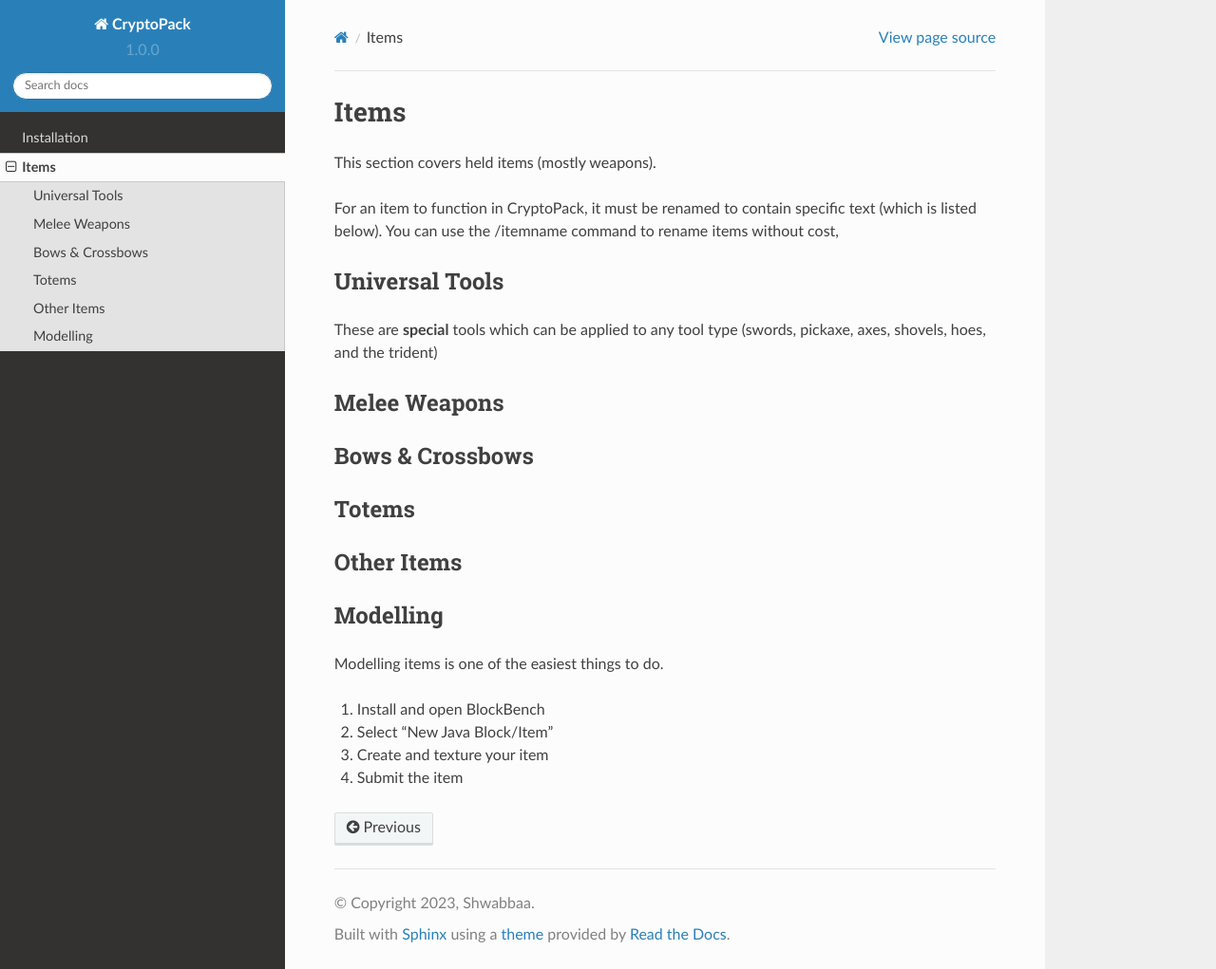
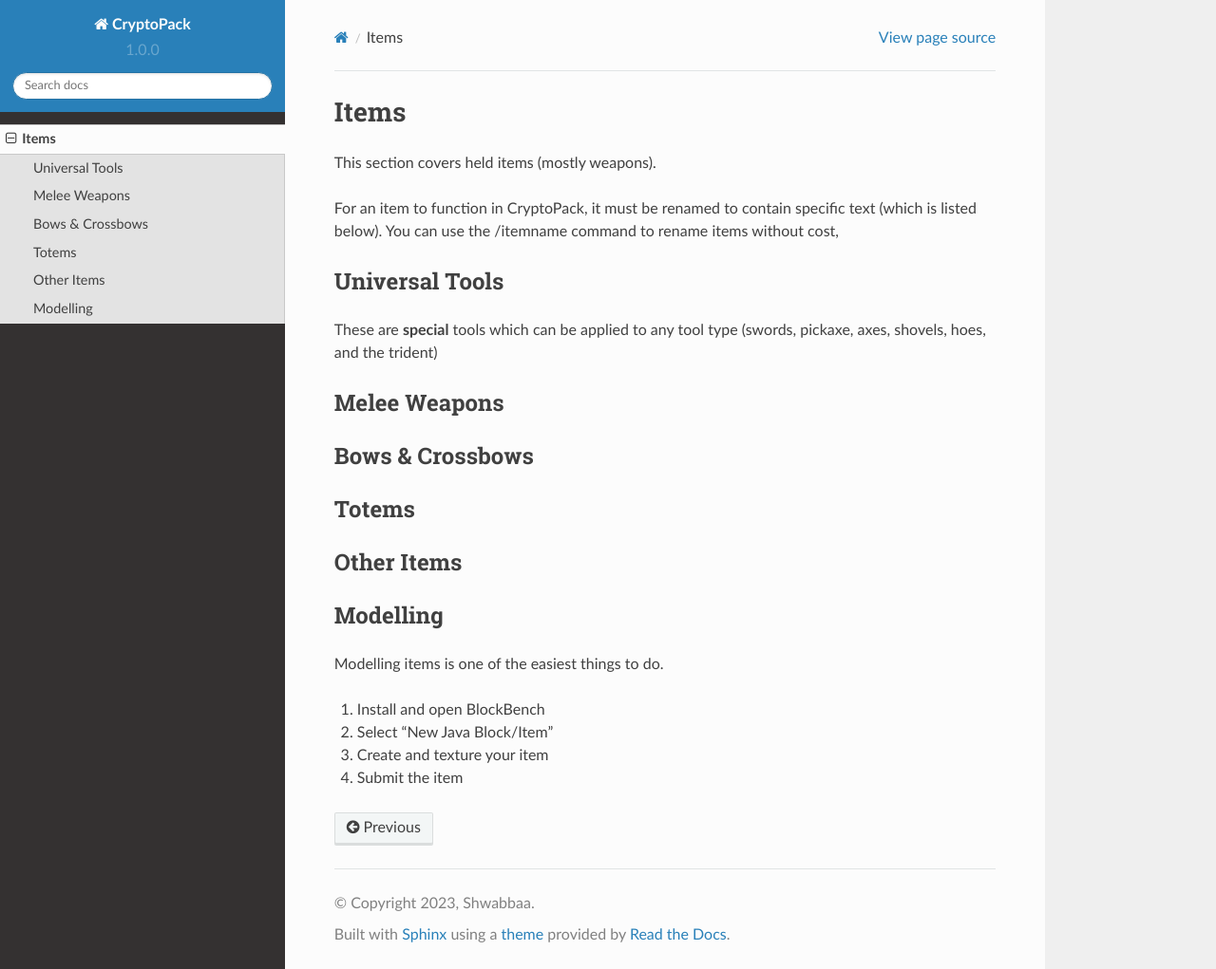
Before and after one commit to Shwabbaa/cryptopack-docs, a Sphinx documentation site: the page built from docs/source/items.rst, in a window 1280 px wide and 1021 px high. Shown: the whole window at 95% size. Built offline with Sphinx 7.4.7 and the Read the Docs theme 2.0.0, drawn with Linux system fonts in a browser that asks for light colours; pages that are not in the unit, such as notebooks, are missing from menus.

Commit message:
Update index.rst

```diff
--- a/docs/source/index.rst
+++ b/docs/source/index.rst
@@ -11,7 +11,7 @@
 
 .. toctree::
 
-   installation
+   getting_started
    items
    armor
    blocks
```
